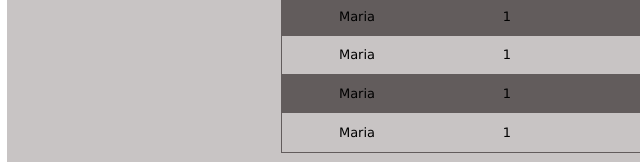
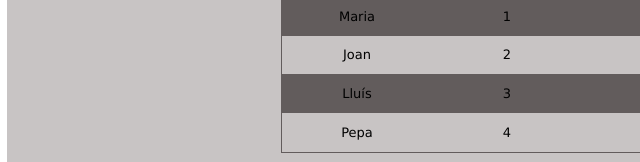
Before and after one commit to Agauna13/cuadernoUXUI, a plain HTML site: page AdamsonGaunaAlanMariano_DIW_UT1A2/AC1_UT2/index.html in a window 1280 px wide. Shown: the part 663-825 px from the top of the page, 133-773 px from the left. Drawn offline with Linux system fonts and the light colour scheme.

Commit message:
Actividad 2 de la primera unidad subida

```diff
--- a/AdamsonGaunaAlanMariano_DIW_UT1A2/AC1_UT2/index.html
+++ b/AdamsonGaunaAlanMariano_DIW_UT1A2/AC1_UT2/index.html
@@ -36,18 +36,18 @@
                 <p>10</p>
             </div>
             <div class="alumno">
-                <p>Maria</p>
-                <p>1</p>
+                <p>Joan</p>
+                <p>2</p>
                 <p>10</p>
             </div>
             <div class="alumno">
-                <p>Maria</p>
-                <p>1</p>
+                <p>Lluís</p>
+                <p>3</p>
                 <p>10</p>
             </div>
             <div class="alumno">
-                <p>Maria</p>
-                <p>1</p>
+                <p>Pepa</p>
+                <p>4</p>
                 <p>10</p>
             </div>
 
--- a/AdamsonGaunaAlanMariano_DIW_UT1A2/AC1_UT2/style.css
+++ b/AdamsonGaunaAlanMariano_DIW_UT1A2/AC1_UT2/style.css
@@ -33,6 +33,7 @@ nav{
     display: grid;
     grid-template-columns: repeat(4, 100px);
     height: 50px;
+    cursor: pointer;
 }
 
 nav a{
@@ -41,7 +42,6 @@ nav a{
     color: white;
     background-color: rgb(110, 62, 155);
     text-align: center;
-    /*text-justify: center;*/
     font-size: 1.5rem;
     padding: 10%;
 }
```
